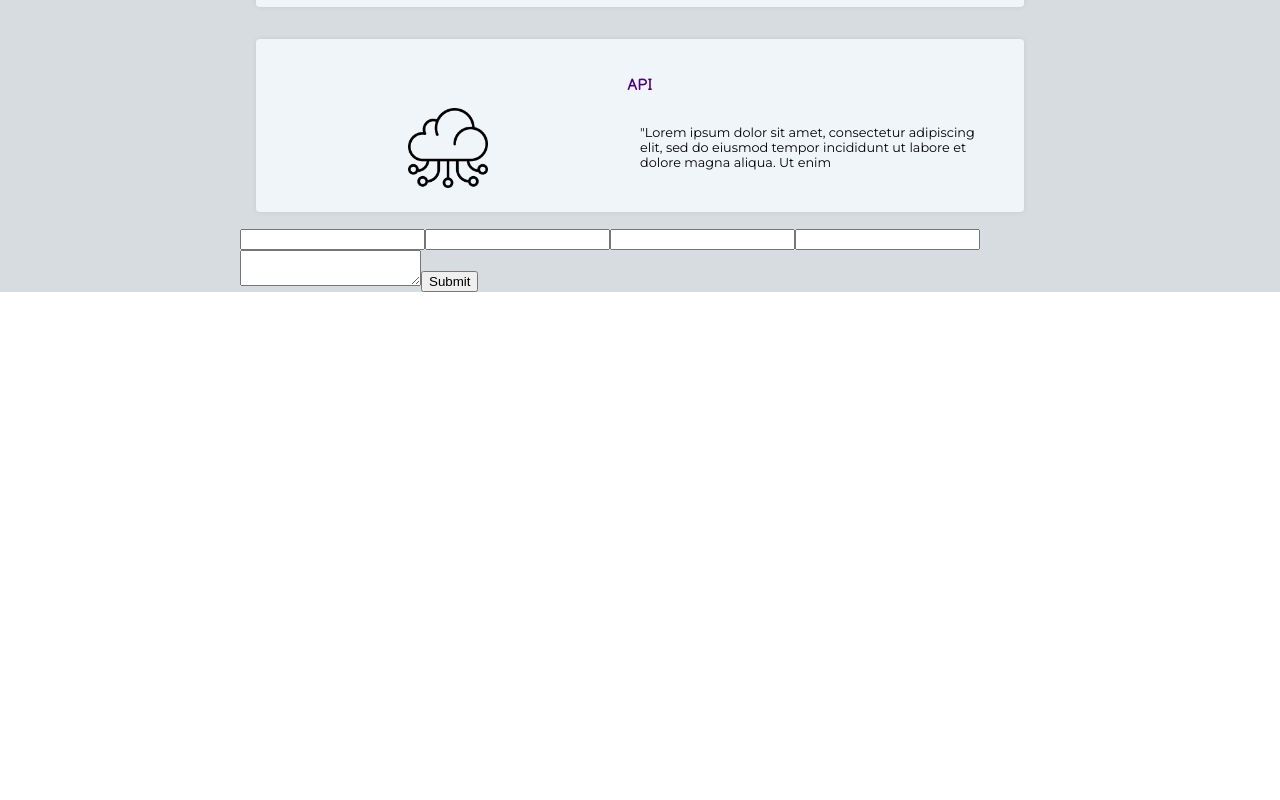
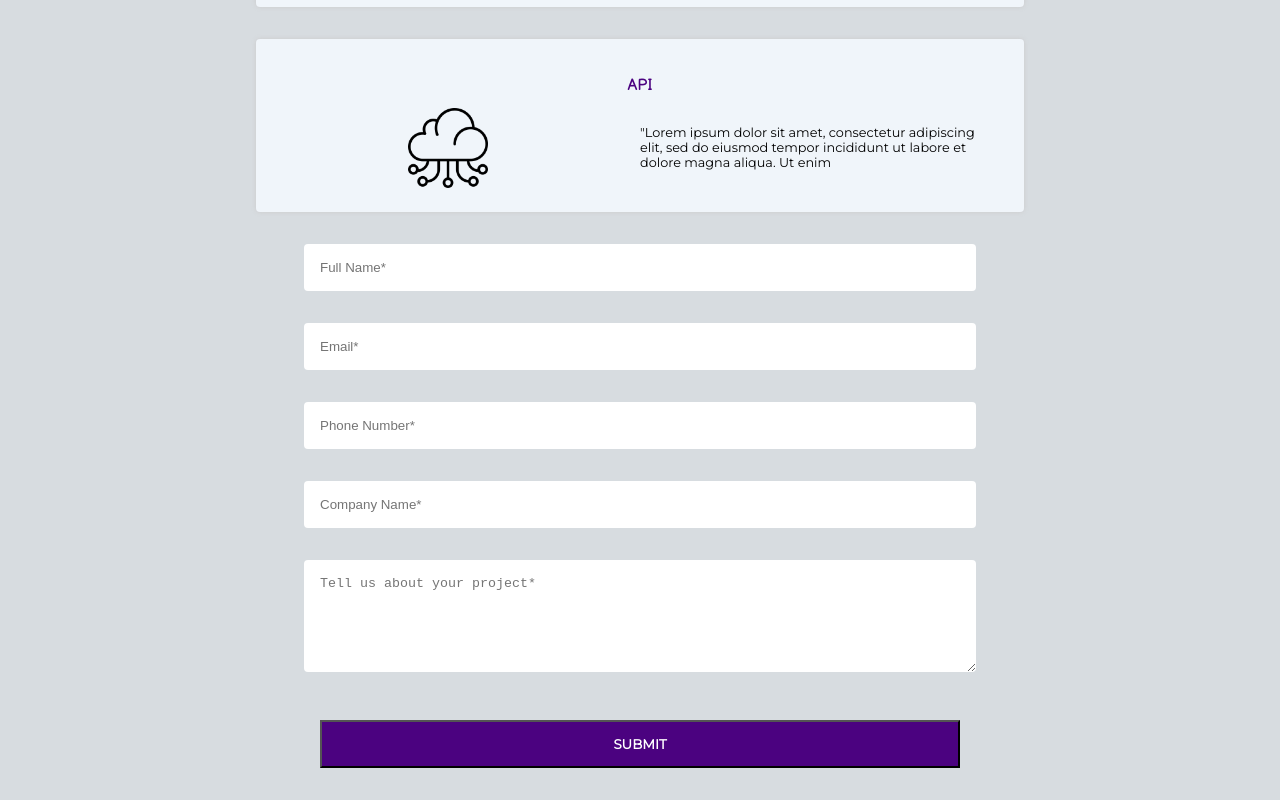
Before and after one commit to AmbushProtected/AmbushProtected.github.io, a React (Create React App) app: page / in a window 1280 px wide. Shown: the part 1266-2066 px from the top of the page. Before the commit the page ends 1558 px from the top, so only its background shows below. Built offline with nearby package versions, Linux system fonts and the light colour scheme.

Commit message:
add initial styling for contact form

```diff
--- /dev/null
+++ b/src/ContactForm.css
@@ -0,0 +1,43 @@
+.form-container {
+  display: flex;
+  flex-direction: column;
+  align-items: center;
+  width: 100%;
+}
+
+.form-short-answer {
+  margin: 1rem;
+  padding: 1rem;
+  border: none;
+  outline: none;
+  border-radius: 4px;
+  width: 80%;
+}
+
+.form-short-answer:focus {
+  outline: 2px solid #4b0280;
+}
+
+.form-long-answer {
+  height: 5rem;
+  margin: 1rem;
+  padding: 1rem;
+  border: none;
+  outline: none;
+  border-radius: 4px;
+  width: 80%;
+}
+
+.form-long-answer:focus {
+  outline: 2px solid #4b0280;
+}
+
+.form-submit {
+  font-family: 'Montserrat', sans-serif;
+  font-weight: bold;
+  width: 80%;
+  height: 3rem;
+  background-color: #4b0280;
+  color: white;
+  margin: 2rem;
+}
--- a/src/ContactForm.js
+++ b/src/ContactForm.js
@@ -1,5 +1,6 @@
 import React, {Component} from 'react';
 import axios from 'axios';
+import './ContactForm.css';
 const GOOGLE_FORM_ACTION_URL =
   'https://docs.google.com/forms/u/0/d/e/1FAIpQLSdSq_cLFs5SOpexgDdm-gFT8BNUzfe3l1u41PLCwJcucgDetg/formResponse';
 const GOOGLE_FORM_NAME_ID = 'entry.231727285';
@@ -7,8 +8,6 @@ const GOOGLE_FORM_EMAIL_ID = 'entry.663323343';
 const GOOGLE_FORM_PHONE_ID = 'entry.188861041';
 const GOOGLE_FORM_COMPANY_ID = 'entry.317764043';
 const GOOGLE_FORM_PROJECT_ID = 'entry.356058682';
-
-const CORS_PROXY = 'https://cors-escape.herokuapp.com/';
 
 class ContactForm extends Component {
   constructor() {
@@ -64,35 +63,47 @@ class ContactForm extends Component {
       <div className="contact-form-container">
         <form onSubmit={this.handleSubmit} className="form-container">
           <input
-            type="name"
+            type="text"
             name="name"
             value={this.state.name}
+            placeholder="Full Name*"
+            className="form-short-answer"
             onChange={this.handleChange}
           />
           <input
             type="email"
             name="email"
             value={this.state.email}
+            placeholder="Email*"
+            className="form-short-answer"
             onChange={this.handleChange}
           />
           <input
-            type="phone"
+            type="text"
             name="phone"
             value={this.state.phone}
+            placeholder="Phone Number*"
+            className="form-short-answer"
             onChange={this.handleChange}
           />
           <input
-            type="company"
+            type="text"
             name="company"
             value={this.state.company}
+            placeholder="Company Name*"
+            className="form-short-answer"
             onChange={this.handleChange}
           />
           <textarea
             name="project"
             value={this.state.project}
+            placeholder="Tell us about your project*"
+            className="form-long-answer"
             onChange={this.handleChange}
           />
-          <button type="submit">Submit</button>
+          <button type="submit" className="form-submit">
+            SUBMIT
+          </button>
         </form>
       </div>
     );
```
